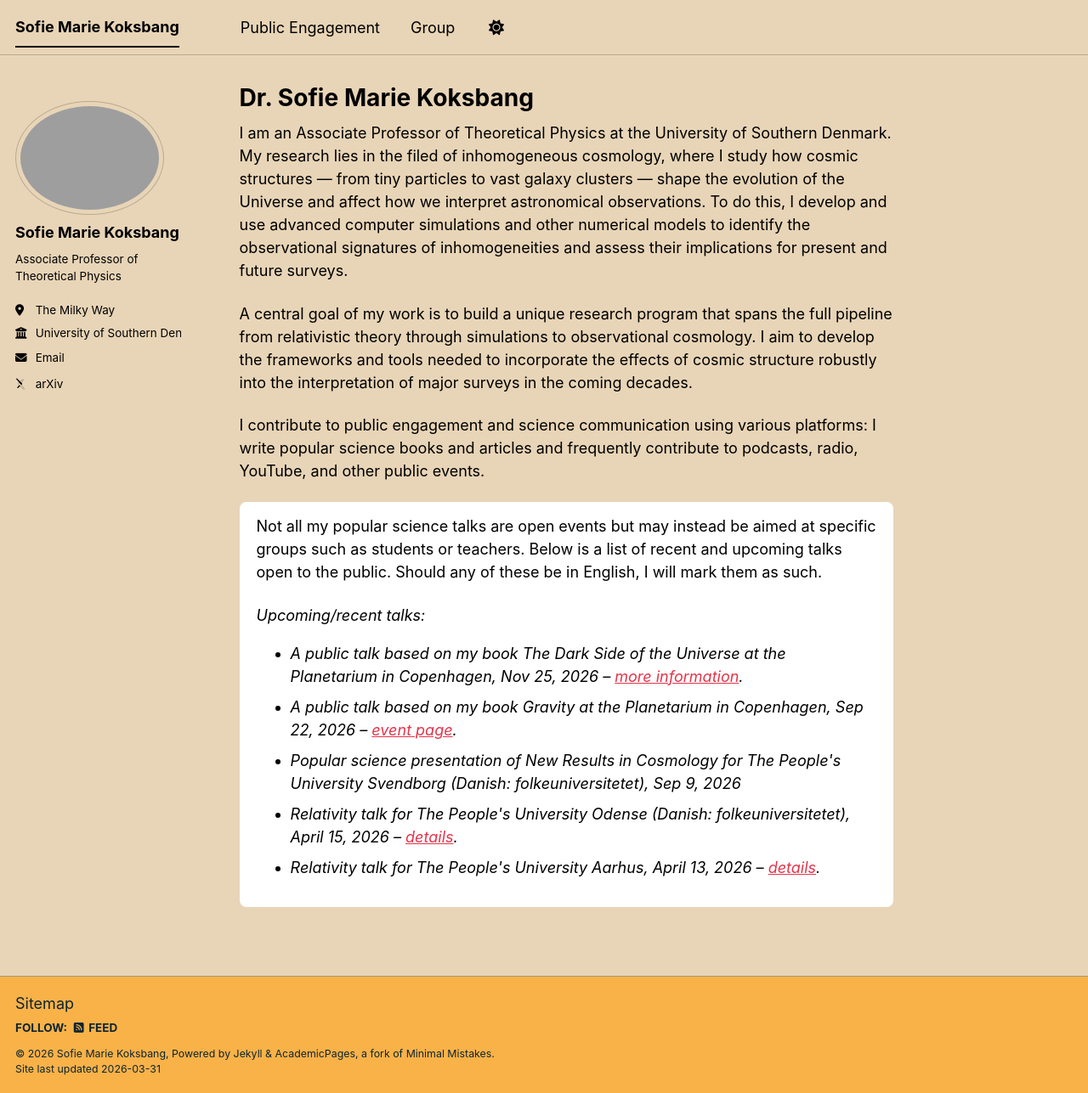
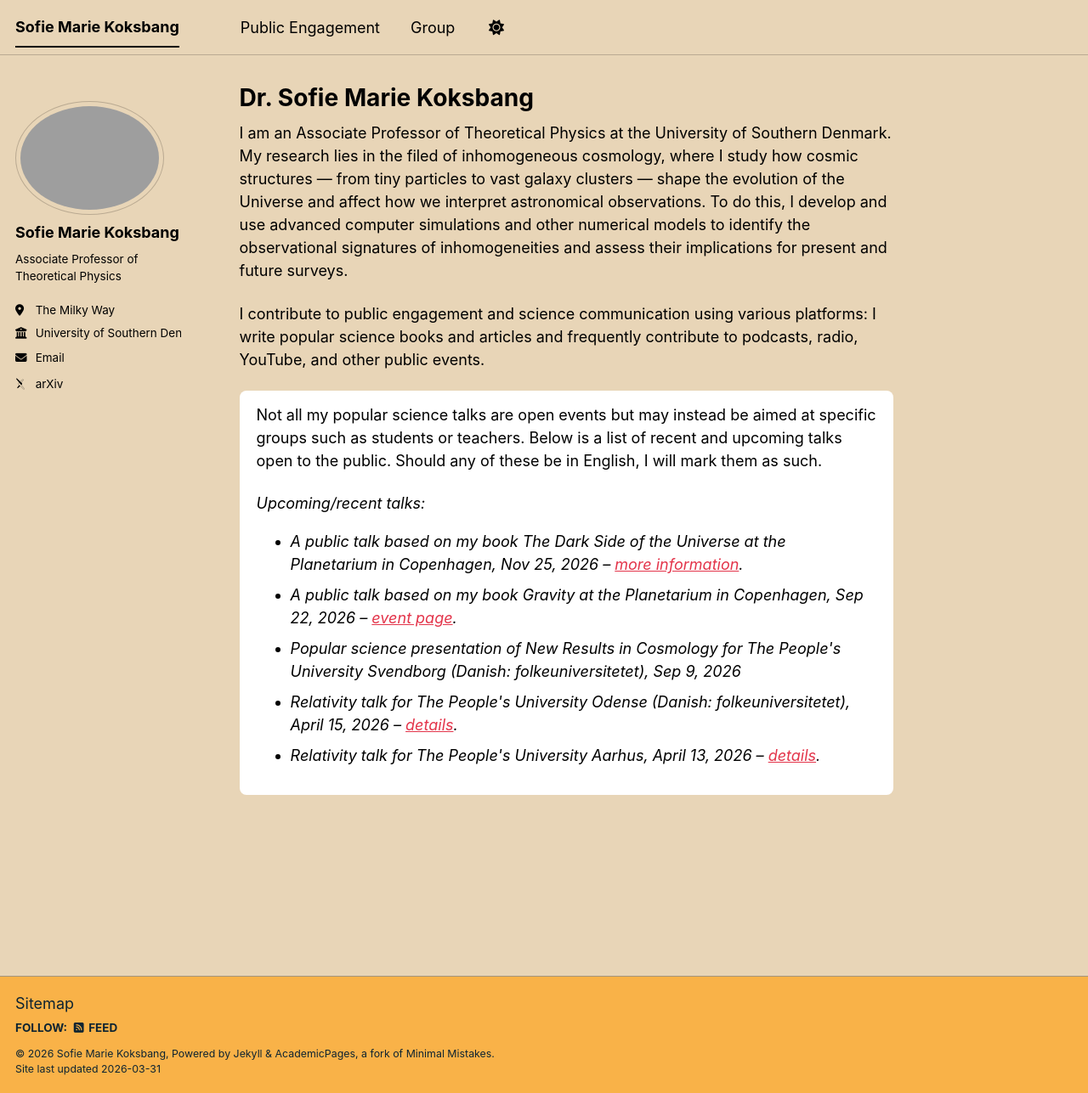
Before and after one commit to sofiemariekoksbang/sofiemariekoksbang.github.io, a Jekyll site: the page built from _pages/about.md, in a window 1280 px wide and 1287 px high. Shown: the whole window at 85% size. Built offline with Jekyll 4.4.1, drawn with Linux system fonts in a browser that asks for light colours; some web fonts are replaced; a script bundle is joined from its source files by our own code; library files that are not in the unit come from our copies.

Commit message:
Update about.md

```diff
--- a/_pages/about.md
+++ b/_pages/about.md
@@ -10,7 +10,6 @@ redirect_from:
 
 I am an Associate Professor of Theoretical Physics at the University of Southern Denmark. My research lies in the filed of inhomogeneous cosmology, where I study how cosmic structures — from tiny particles to vast galaxy clusters — shape the evolution of the Universe and affect how we interpret astronomical observations. To do this, I develop and use advanced computer simulations and other numerical models to identify the observational signatures of inhomogeneities and assess their implications for present and future surveys.
 
-A central goal of my work is to build a unique research program that spans the full pipeline from relativistic theory through simulations to observational cosmology. I aim to develop the frameworks and tools needed to incorporate the effects of cosmic structure robustly into the interpretation of major surveys in the coming decades.
 
 I contribute to public engagement and science communication using various platforms: I write popular science books and articles and frequently contribute to podcasts, radio, YouTube, and other public events.
 <div style="background-color: white; padding: 15px 20px; border-radius: 8px; margin-top: 20px;">
```
